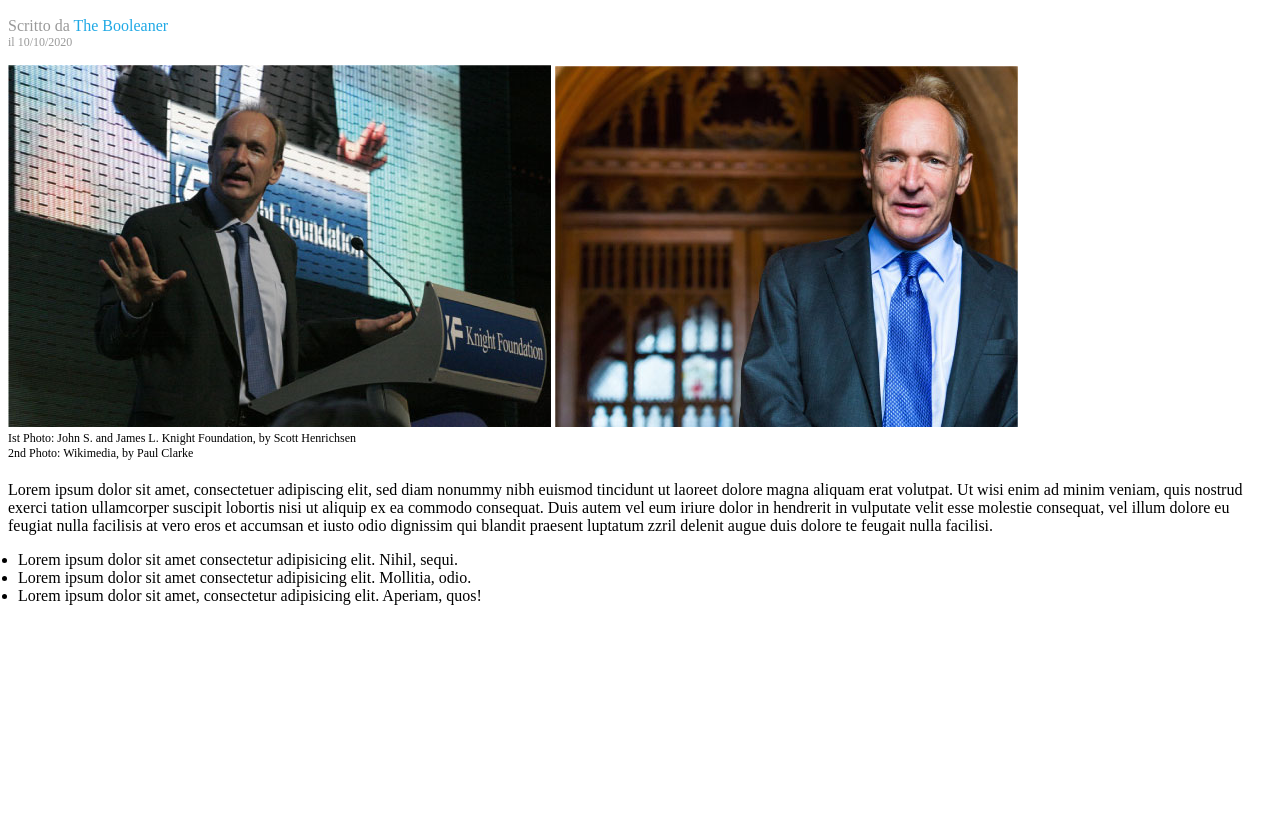
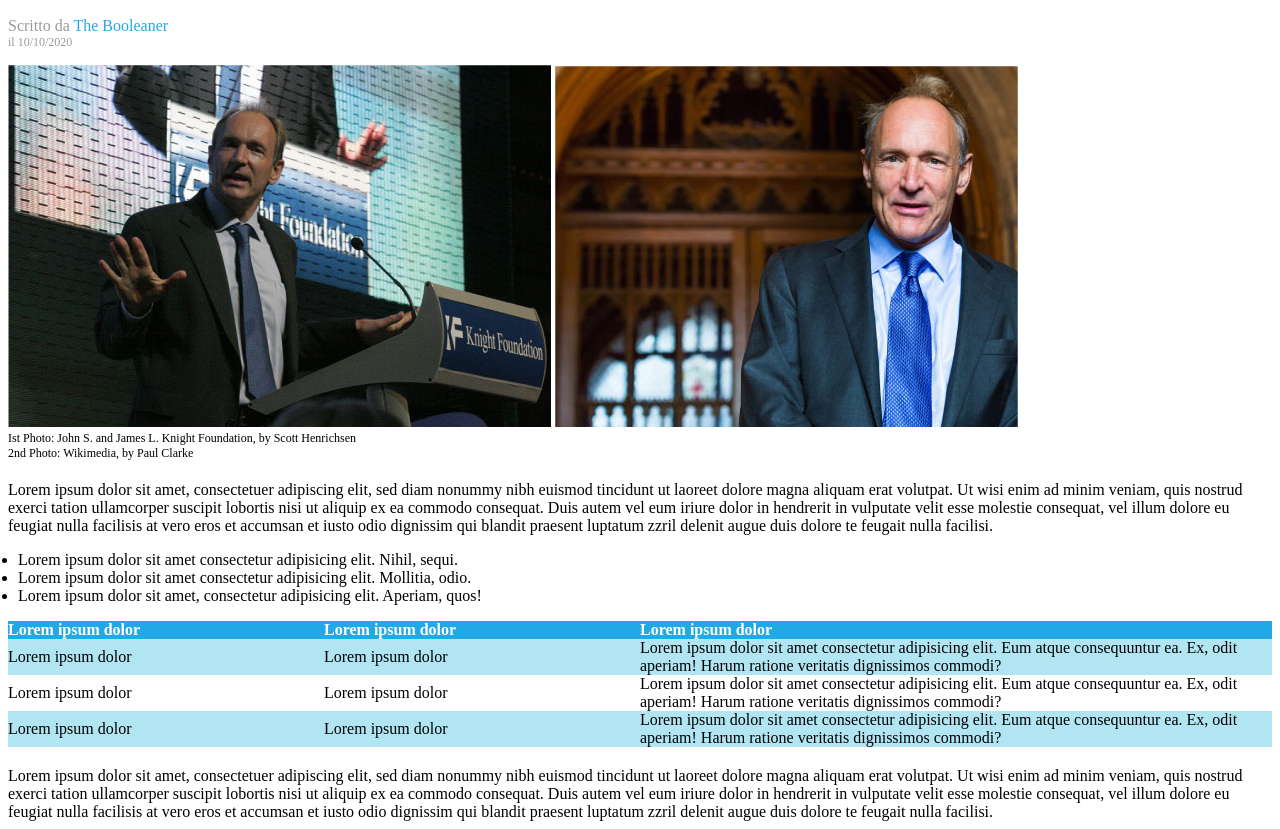
Before and after one commit to alerenna/html-css-booleaner, a plain HTML site: page index.html in a window 1280 px wide. Shown: the part 140-969 px from the top of the page. Before the commit the page ends 800 px from the top, so only its background shows below. Drawn offline with Linux system fonts and the light colour scheme.

Commit message:
Add tabel + last text

```diff
--- a/asset/css/style.css
+++ b/asset/css/style.css
@@ -52,3 +52,24 @@ ul {
     margin-left: 0px;
     padding-left: 10px;
 }
+
+th {
+    color: white;
+}
+
+thead {
+    background-color: var(--bl-head-table);
+    text-align: left;
+}
+
+#first_row {
+    background-color: var(--bl-table);
+}
+
+th.thin_th {
+    width: 25%;
+}
+
+th.large_th {
+    width: 50%;
+}
--- a/index.html
+++ b/index.html
@@ -48,6 +48,45 @@ zzril delenit augue duis dolore te feugait nulla facilisi.
             </ul>
         </section>
 
+        <table cellspacing="0" cellpadding="0" rules="none">
+           <thead>
+                <tr>
+                    <th class="thin_th">Lorem ipsum dolor</th>
+                    <th>Lorem ipsum dolor</th>
+                    <th class="large_th">Lorem ipsum dolor</th>
+                </tr>
+           </thead>
+           <tbody>
+                <tr id="first_row">
+                    <td>Lorem ipsum dolor</td>
+                    <td>Lorem ipsum dolor</td>
+                    <td>
+                        Lorem ipsum dolor sit amet consectetur adipisicing elit. Eum atque consequuntur ea. Ex, odit aperiam! Harum ratione veritatis dignissimos commodi?
+                    </td>
+                </tr>
+                <tr>
+                    <td>Lorem ipsum dolor</td>
+                    <td>Lorem ipsum dolor</td>
+                    <td>
+                        Lorem ipsum dolor sit amet consectetur adipisicing elit. Eum atque consequuntur ea. Ex, odit aperiam! Harum ratione veritatis dignissimos commodi?
+                    </td>
+                </tr>
+                <tr id="first_row">
+                    <td>Lorem ipsum dolor</td>
+                    <td>Lorem ipsum dolor</td>
+                    <td>
+                        Lorem ipsum dolor sit amet consectetur adipisicing elit. Eum atque consequuntur ea. Ex, odit aperiam! Harum ratione veritatis dignissimos commodi?
+                    </td>
+                </tr>
+           </tbody>
+        </table>
+
+        <section id="text1">
+            <p>
+                Lorem ipsum dolor sit amet, consectetuer adipiscing elit, sed diam nonummy nibh euismod tincidunt ut laoreet dolore magna aliquam erat volutpat. Ut wisi enim ad minim veniam, quis nostrud exerci tation ullamcorper suscipit lobortis nisi ut aliquip ex ea commodo consequat. Duis autem vel eum iriure dolor in hendrerit in vulputate velit esse molestie consequat, vel illum dolore eu feugiat nulla facilisis at vero eros et accumsan et iusto odio dignissim qui blandit praesent luptatum
+zzril delenit augue duis dolore te feugait nulla facilisi.
+            </p>
+
     </main>
     <!-- /site_main -->
     <footer id="site_footer"></footer>
```
